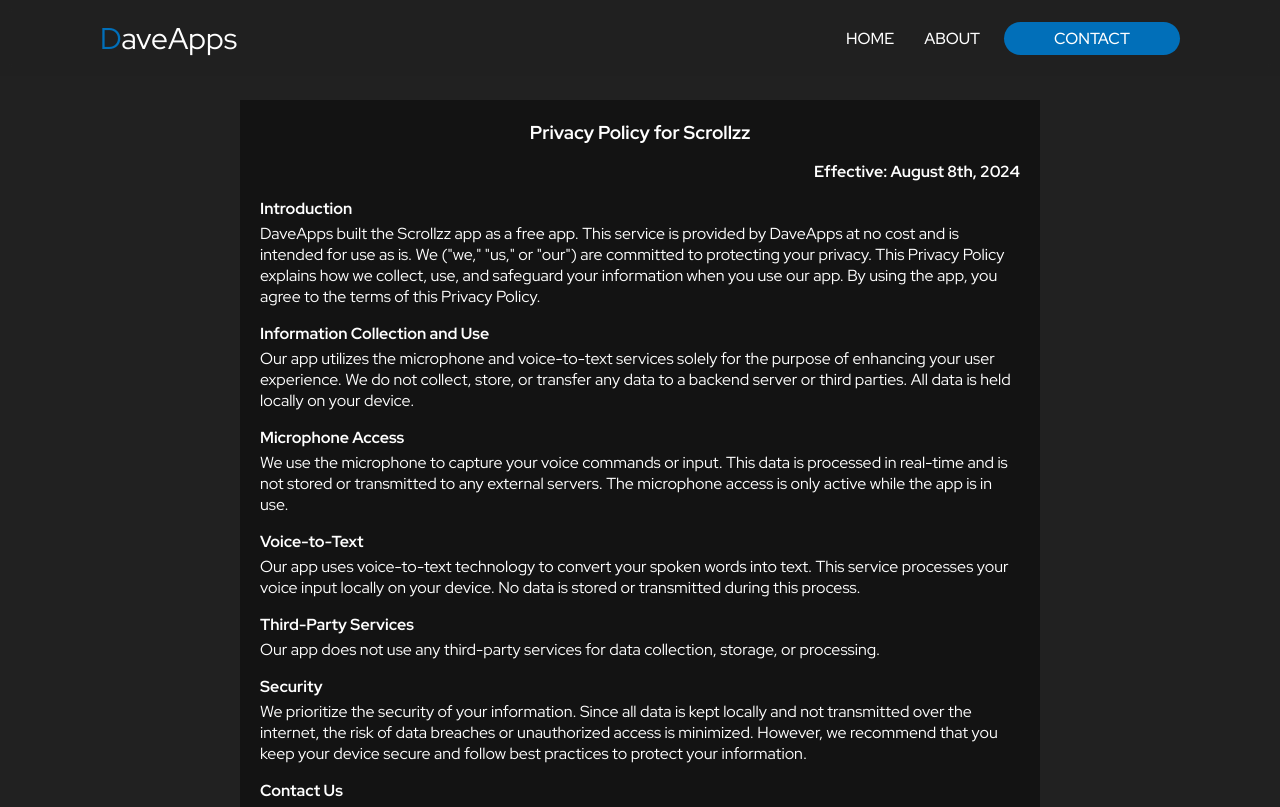
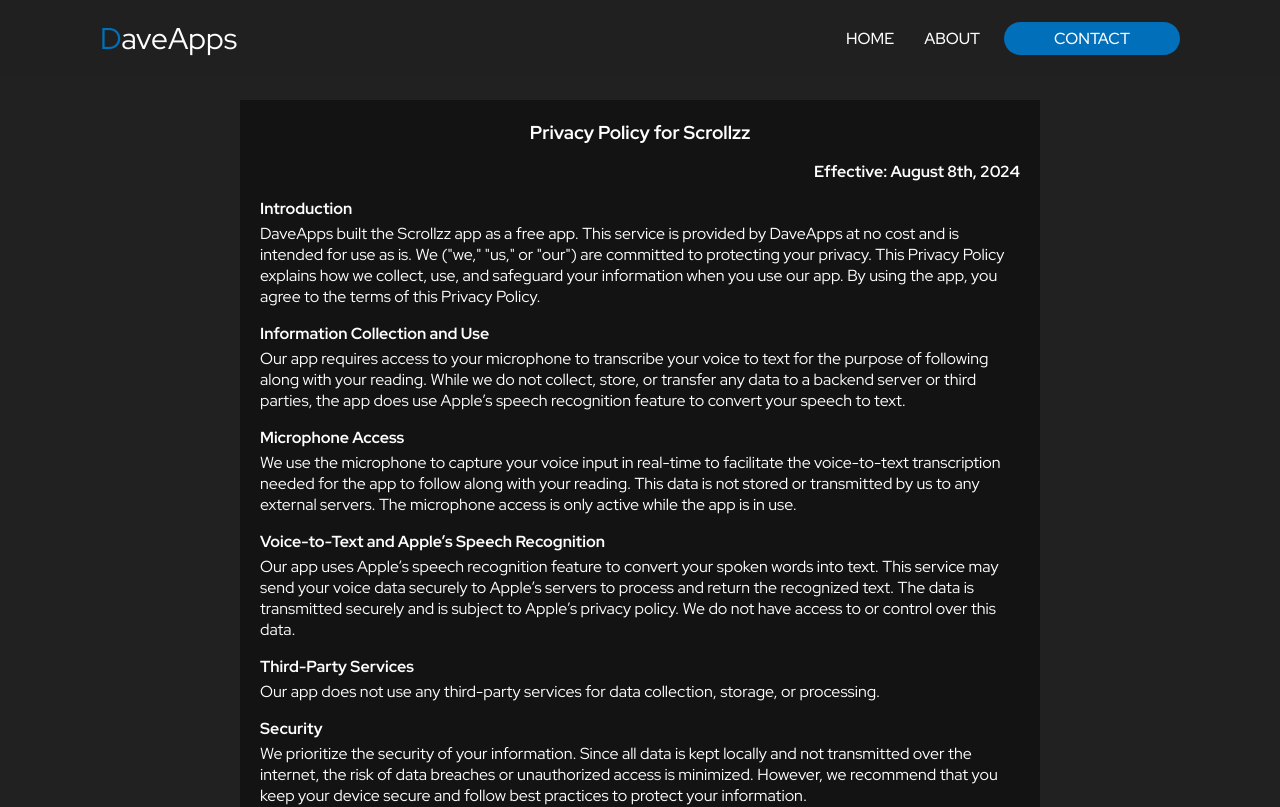
Before and after one commit to dthomason/daveapps, a React (Create React App) app: page /scrollzz/privacy in a window 1280 px wide. Shown: the top 807 px of the page. Built offline with nearby package versions, Linux system fonts and the light colour scheme.

Commit message:
WGI-128 update privacy policy (#7)

```diff
--- a/src/components/Privacy/Privacy.tsx
+++ b/src/components/Privacy/Privacy.tsx
@@ -17,23 +17,27 @@
         </p>
         <h4>Information Collection and Use</h4>
         <p>
-          Our app utilizes the microphone and voice-to-text services solely for
-          the purpose of enhancing your user experience. We do not collect,
-          store, or transfer any data to a backend server or third parties. All
-          data is held locally on your device.
+          Our app requires access to your microphone to transcribe your voice to
+          text for the purpose of following along with your reading. While we do
+          not collect, store, or transfer any data to a backend server or third
+          parties, the app does use Apple’s speech recognition feature to
+          convert your speech to text.
         </p>
         <h4>Microphone Access</h4>
         <p>
-          We use the microphone to capture your voice commands or input. This
-          data is processed in real-time and is not stored or transmitted to any
-          external servers. The microphone access is only active while the app
-          is in use.
+          We use the microphone to capture your voice input in real-time to
+          facilitate the voice-to-text transcription needed for the app to
+          follow along with your reading. This data is not stored or transmitted
+          by us to any external servers. The microphone access is only active
+          while the app is in use.
         </p>
-        <h4>Voice-to-Text</h4>
+        <h4>Voice-to-Text and Apple’s Speech Recognition</h4>
         <p>
-          Our app uses voice-to-text technology to convert your spoken words
-          into text. This service processes your voice input locally on your
-          device. No data is stored or transmitted during this process.
+          Our app uses Apple’s speech recognition feature to convert your spoken
+          words into text. This service may send your voice data securely to
+          Apple’s servers to process and return the recognized text. The data is
+          transmitted securely and is subject to Apple’s privacy policy. We do
+          not have access to or control over this data.
         </p>
         <h4>Third-Party Services</h4>
         <p>
@@ -53,6 +57,11 @@
           If you have any questions or concerns about this Privacy Policy,
           please contact us at info@daveapps.app.
         </p>
+        <h4>Acknowledgment</h4>
+        <p>
+          By using our app, you acknowledge that you have read and understood
+          this Privacy Policy and agree to its terms.
+        </p>
       </div>
     </Container>
   );
```
